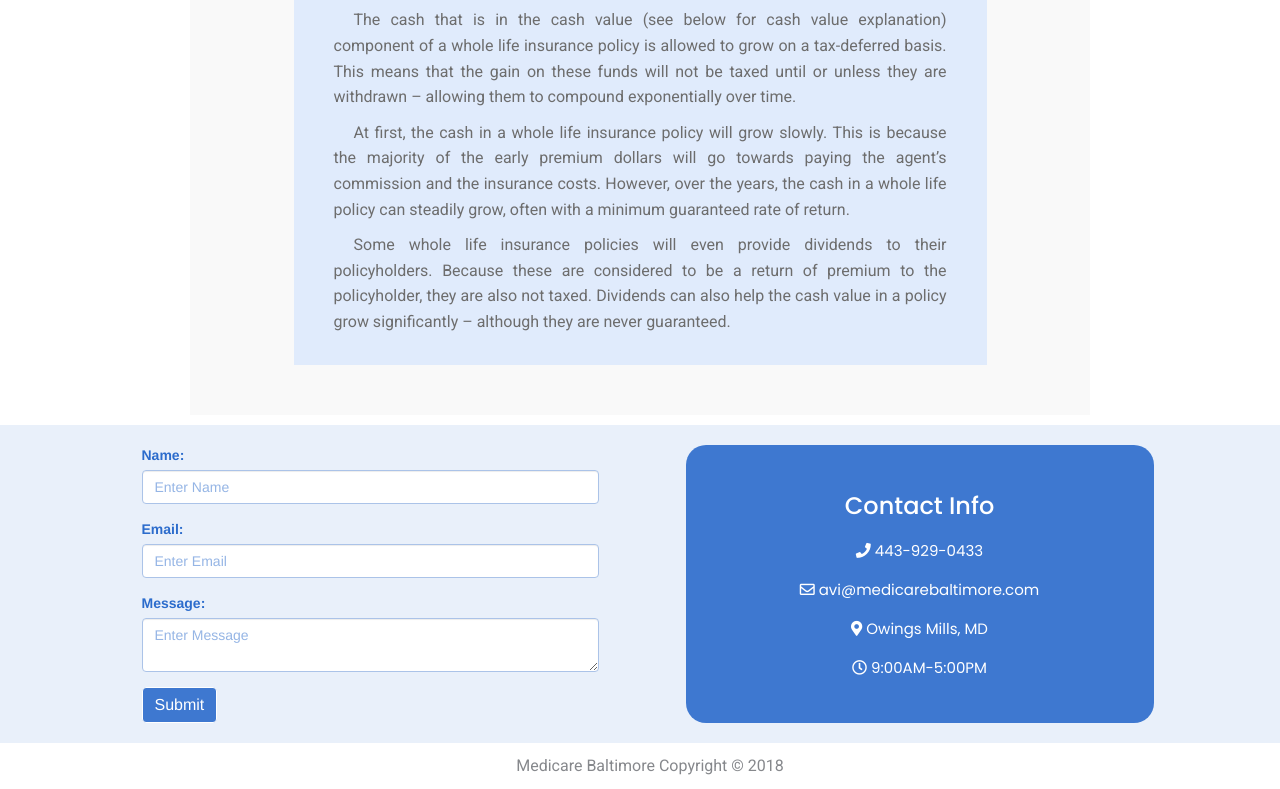
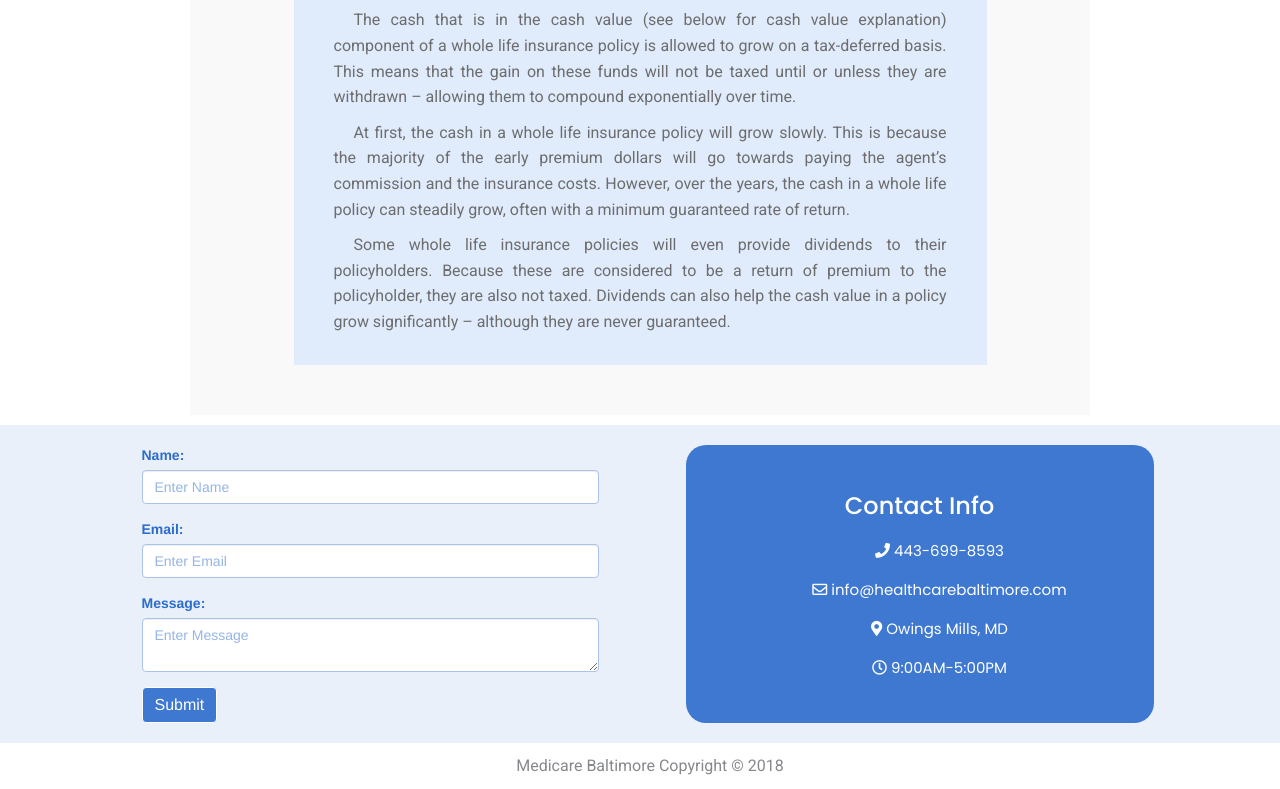
Before and after one commit to BayLadyCoder/FreelanceProject1, a plain HTML site: page test.html in a window 1280 px wide. Shown: the part 1973-2762 px from the top of the page. Drawn offline with nearby package versions, Linux system fonts and the light colour scheme.

Commit message:
updated contact info

```diff
--- a/test.html
+++ b/test.html
@@ -162,11 +162,11 @@
             </form>
           </div>
           <div class="col-md-7 col-sm-7 text-right contactInfo">
-            <h3 id="h3Contact">Contact Info</h3>
-            <p class="eachContactInfo"><i class="fas fa-phone"></i> 443-929-0433</p>
-            <p class="eachContactInfo"><i class="far fa-envelope"></i> avi@medicarebaltimore.com</p>
-            <p class="eachContactInfo"><i class="fas fa-map-marker-alt"></i> Owings Mills, MD</p>
-            <p class="eachContactInfo"><i class="far fa-clock"></i> 9:00AM-5:00PM</p>
+        <h3 id="h3Contact">Contact Info</h3>
+        <p><i class="fas fa-phone"></i> 443-699-8593</p>
+        <p><i class="far fa-envelope"></i> info@healthcarebaltimore.com</p>
+        <p><i class="fas fa-map-marker-alt"></i> Owings Mills, MD</p>
+        <p><i class="far fa-clock"></i> 9:00AM-5:00PM</p>
           </div>
         </div>
       </div>
```
Also changed, not shown: FAQ.html (+4 -4 lines), medicareSupplementPlan.html (+4 -4 lines).
